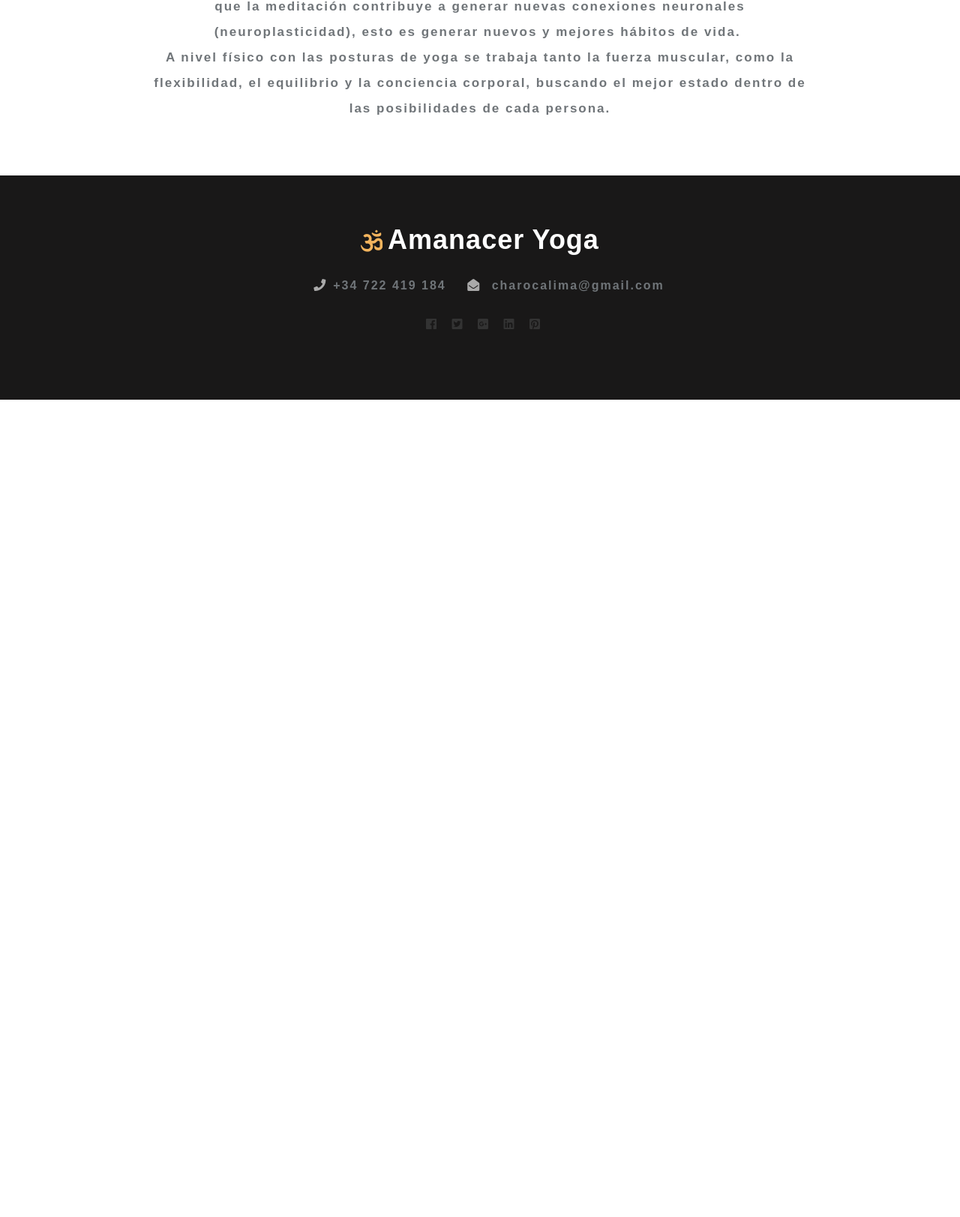
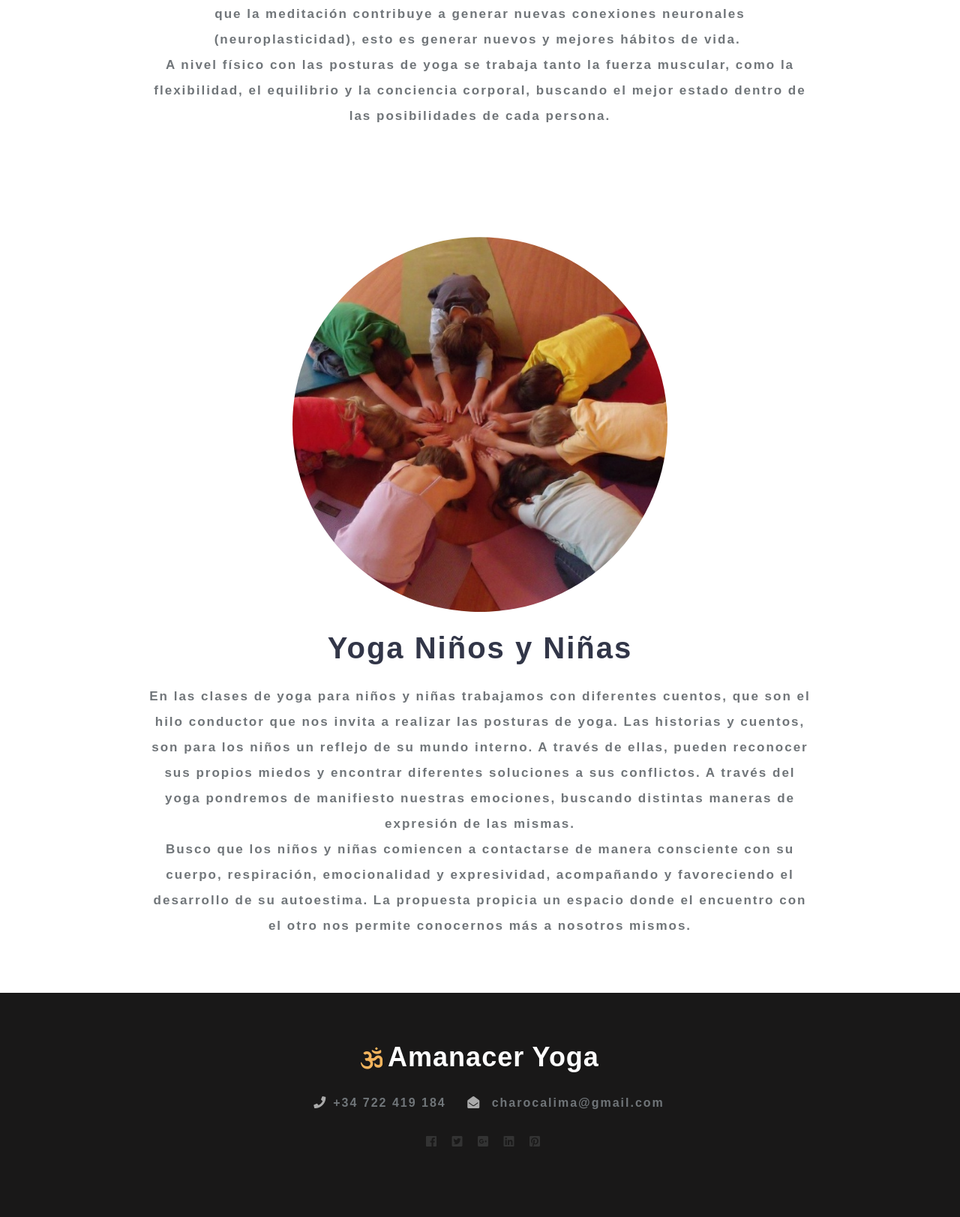
Before and after one commit to LeweyM/laura-yoga, a PHP site: page / in a window 1280 px wide. Shown: the part 2782-4405 px from the top of the page at 75% size. Before the commit the page ends 3315 px from the top, so only its background shows below. Run offline with PHP 8.4, Linux system fonts and the light colour scheme; some web fonts are replaced.

Commit message:
added yoga-kids section

```diff
--- a/css/lau.css
+++ b/css/lau.css
@@ -73,3 +73,8 @@ a.move-top {
   flex-direction: column;
   justify-content: center;
 }
+
+.section-image {
+  clip-path: circle();
+  height: 500px;
+}
--- a/index.html
+++ b/index.html
@@ -112,7 +112,7 @@
                                     <div
                                             class="col-lg-4 col-md-6 blog-middle mb-lg-0 mb-sm-5 pb-lg-0 pb-md-5"
                                     >
-                                        <a href="#" class="button-style">
+                                        <a href="#yoga-kids-section" class="button-style">
                                             Yoga Ni&ntilde;os y Ni&ntilde;as
                                         </a>
                                     </div>
@@ -196,7 +196,7 @@
     <div class="container py-md-4">
         <!--  Photo  -->
         <div class="pb-4 d-flex justify-content-center">
-            <img src="images/yoga-images/hatha1.jpeg" style="width: 500px; border-radius: 50%">
+            <img src="images/yoga-images/hatha1.jpeg" class="section-image">
         </div>
 
         <h3 class="heading text-center mb-4">
@@ -221,6 +221,34 @@
             A nivel físico con las posturas de yoga se trabaja tanto la fuerza muscular, como la flexibilidad, el
             equilibrio y la conciencia corporal, buscando el mejor estado dentro de las posibilidades de cada persona.
 
+        </p>
+    </div>
+</section>
+
+
+<section id="yoga-kids-section" class="py-5">
+    <div class="container py-md-4">
+        <!--  Photo  -->
+        <div class="pb-4 d-flex justify-content-center">
+            <img src="images/yoga-images/kids1.jpeg" class="section-image">
+        </div>
+
+        <h3 class="heading text-center mb-4">
+            Yoga Niños y Niñas
+        </h3>
+        <p class="about-text mx-auto text-center">
+            En las clases de yoga para niños y niñas trabajamos con diferentes cuentos, que son el hilo conductor que
+            nos invita a realizar las posturas de yoga.
+            Las historias y cuentos, son para los niños un reflejo de su mundo interno. A través de ellas, pueden
+            reconocer sus propios miedos y encontrar diferentes soluciones a sus conflictos.
+            A través del yoga pondremos de manifiesto nuestras emociones, buscando distintas maneras de expresión de las
+            mismas.
+        </p>
+        <p class="about-text mx-auto text-center">
+            Busco que los niños y niñas comiencen a contactarse de manera consciente con su cuerpo, respiración,
+            emocionalidad y expresividad, acompañando y favoreciendo el desarrollo de su autoestima.
+            La propuesta propicia un espacio donde el encuentro con el otro nos permite conocernos más a nosotros
+            mismos.
         </p>
     </div>
 </section>
```
